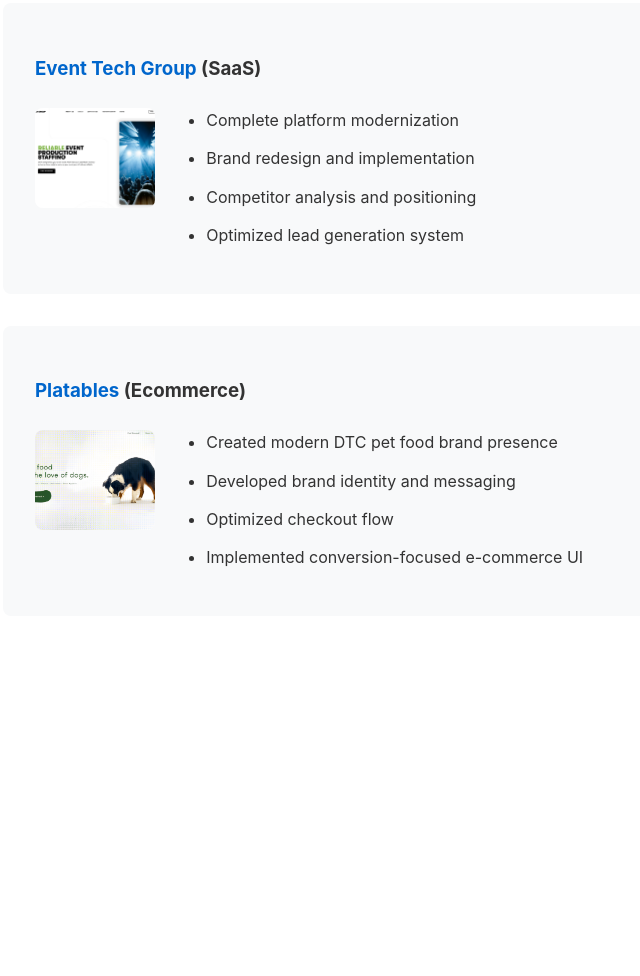
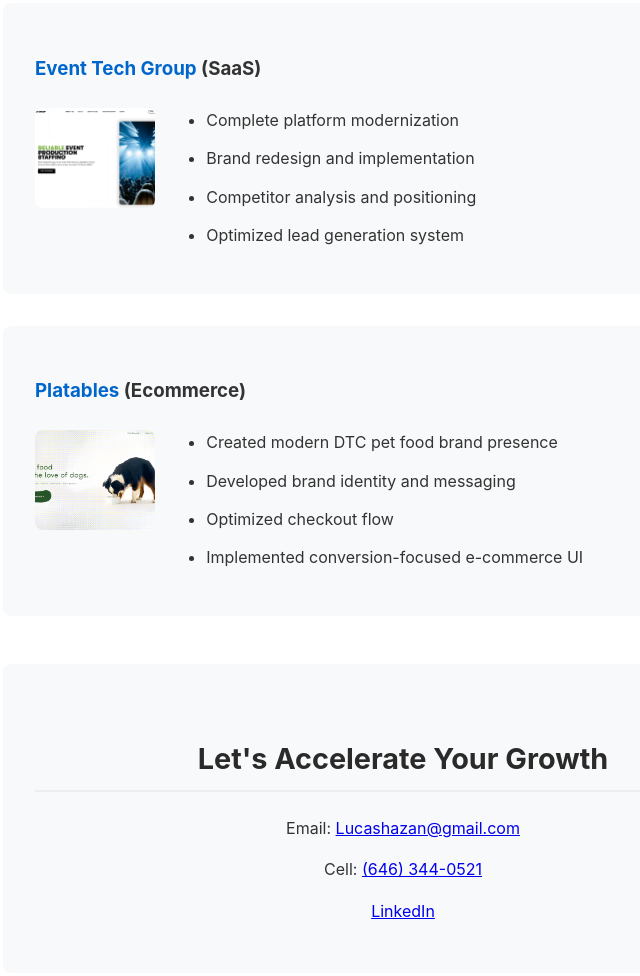
Before and after one commit to Lmhazan/lmhazan.github.io, a plain HTML site: page index.html in a window 1280 px wide. Shown: the part 3561-4537 px from the top of the page, without its empty margins (237-877 px from the left). Before the commit the page ends 4241 px from the top, so only its background shows below. Drawn offline with Linux system fonts and the light colour scheme.

Commit message:
added contact info

```diff
--- a/index.html
+++ b/index.html
@@ -299,6 +299,14 @@
         padding: 1rem;
     }
 }
+
+.contact {
+            margin-top: 3rem;
+            padding: 2rem;
+            background: #f8f9fa;
+            border-radius: 8px;
+            text-align: center;
+        }
     </style>
 </head>
 
@@ -526,4 +534,11 @@
             }
         });
     </script>
+
+<div class="contact">
+    <h2>Let's Accelerate Your Growth</h2>
+    <p>Email: <a href="mailto:Lucashazan@gmail.com">Lucashazan@gmail.com</a></p>
+    <p>Cell: <a href="tel:646-344-0521">(646) 344-0521</a></p>
+    <p><a href="https://www.linkedin.com/in/lucashazan">LinkedIn</a></p>
+</div>
 </html>
```
